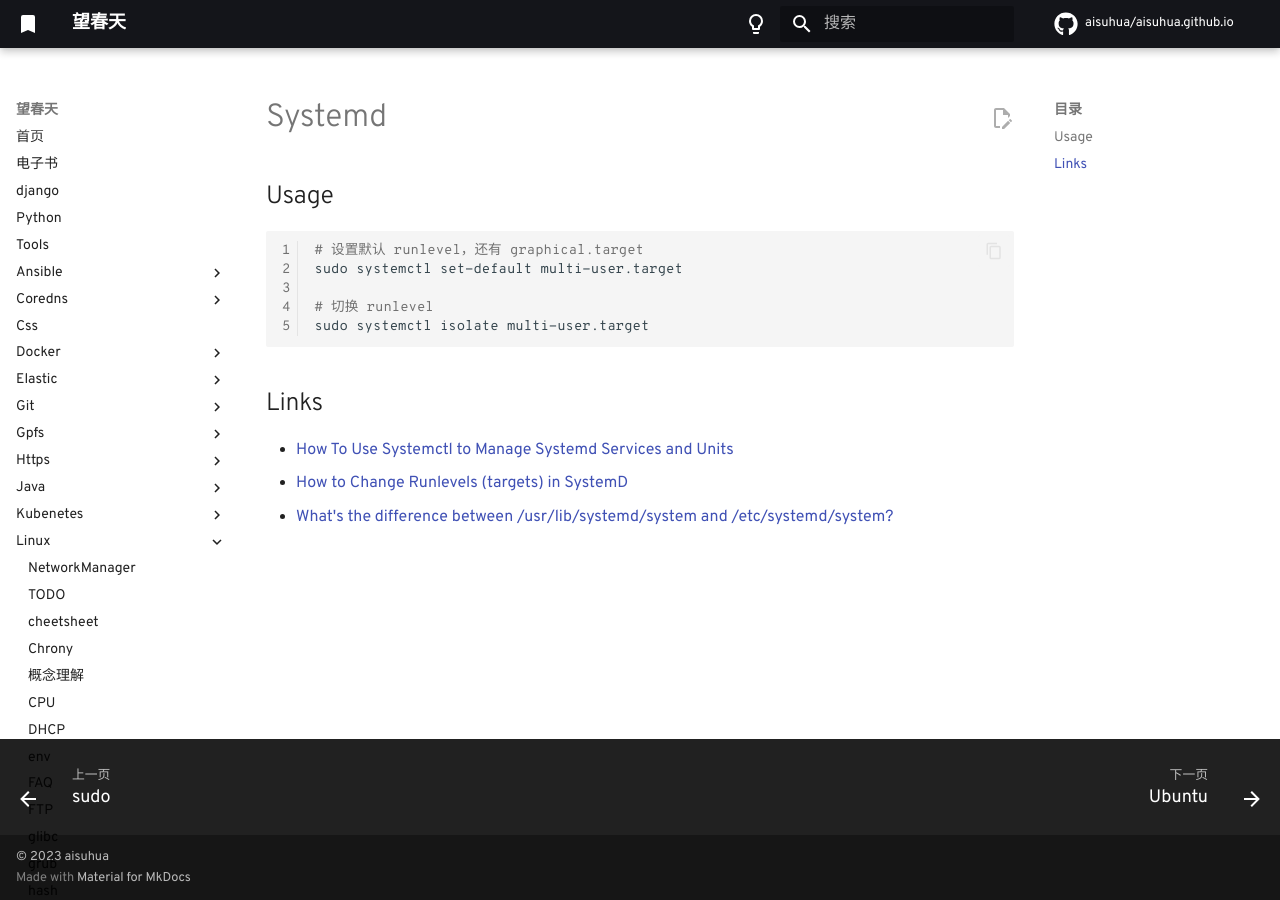
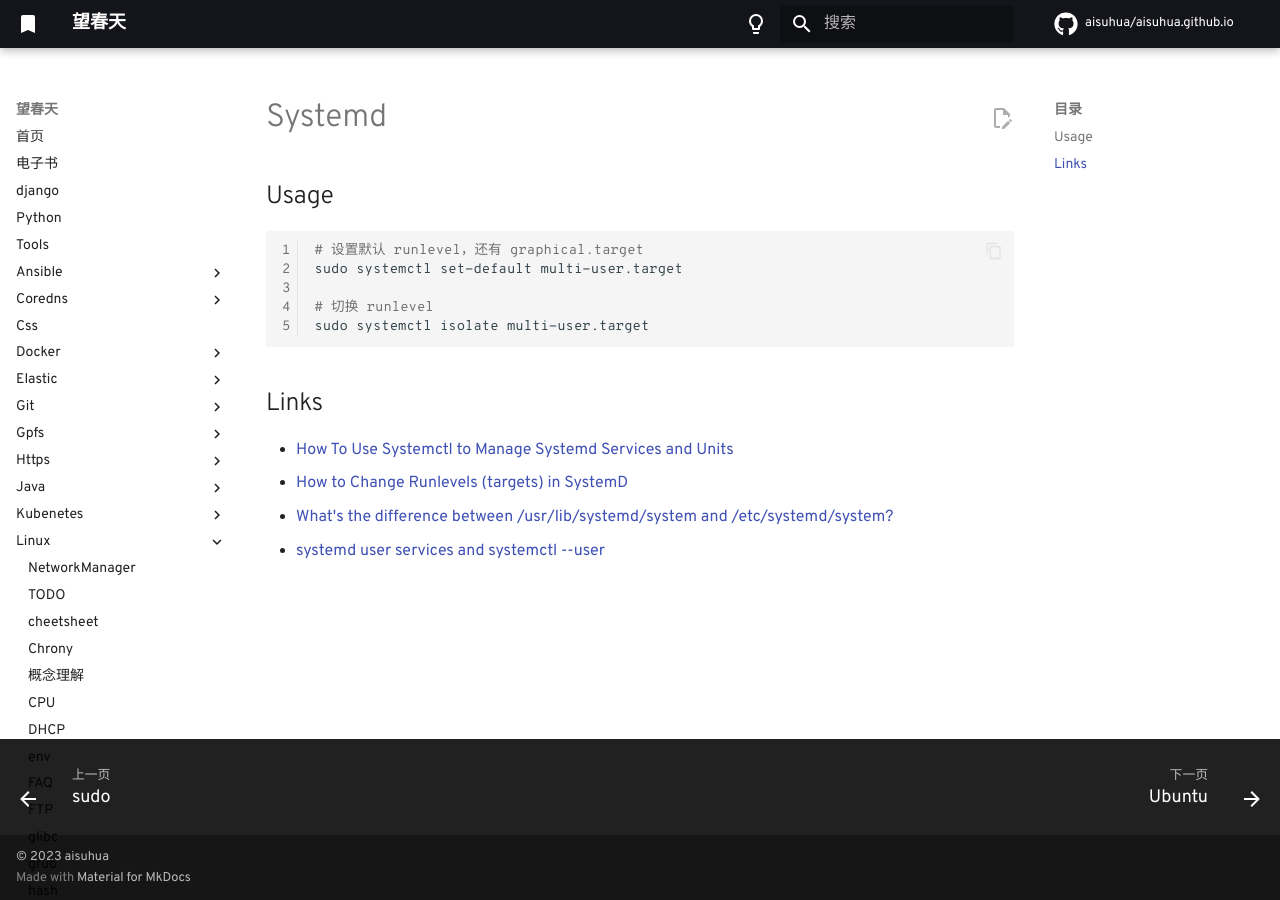
Before and after one commit to aisuhua/aisuhua.github.io, an MkDocs documentation site: the page built from docs/linux/systemd.md, in a window 1280 px wide. Built offline with MkDocs 1.6.1 and Material for MkDocs 9.7.7, drawn with Linux system fonts in a browser that asks for light colours; comment, search, counter and statistics services are not loaded.

Commit message:
README.md

```diff
--- a/docs/linux/systemd.md
+++ b/docs/linux/systemd.md
@@ -15,3 +15,4 @@ sudo systemctl isolate multi-user.target
 - [How To Use Systemctl to Manage Systemd Services and Units](https://www.digitalocean.com/community/tutorials/how-to-use-systemctl-to-manage-systemd-services-and-units)
 - [How to Change Runlevels (targets) in SystemD](https://www.tecmint.com/change-runlevels-targets-in-systemd/)
 - [What's the difference between /usr/lib/systemd/system and /etc/systemd/system?](https://unix.stackexchange.com/questions/206315/whats-the-difference-between-usr-lib-systemd-system-and-etc-systemd-system)
+- [systemd user services and systemctl --user](https://nts.strzibny.name/systemd-user-services/)
```
